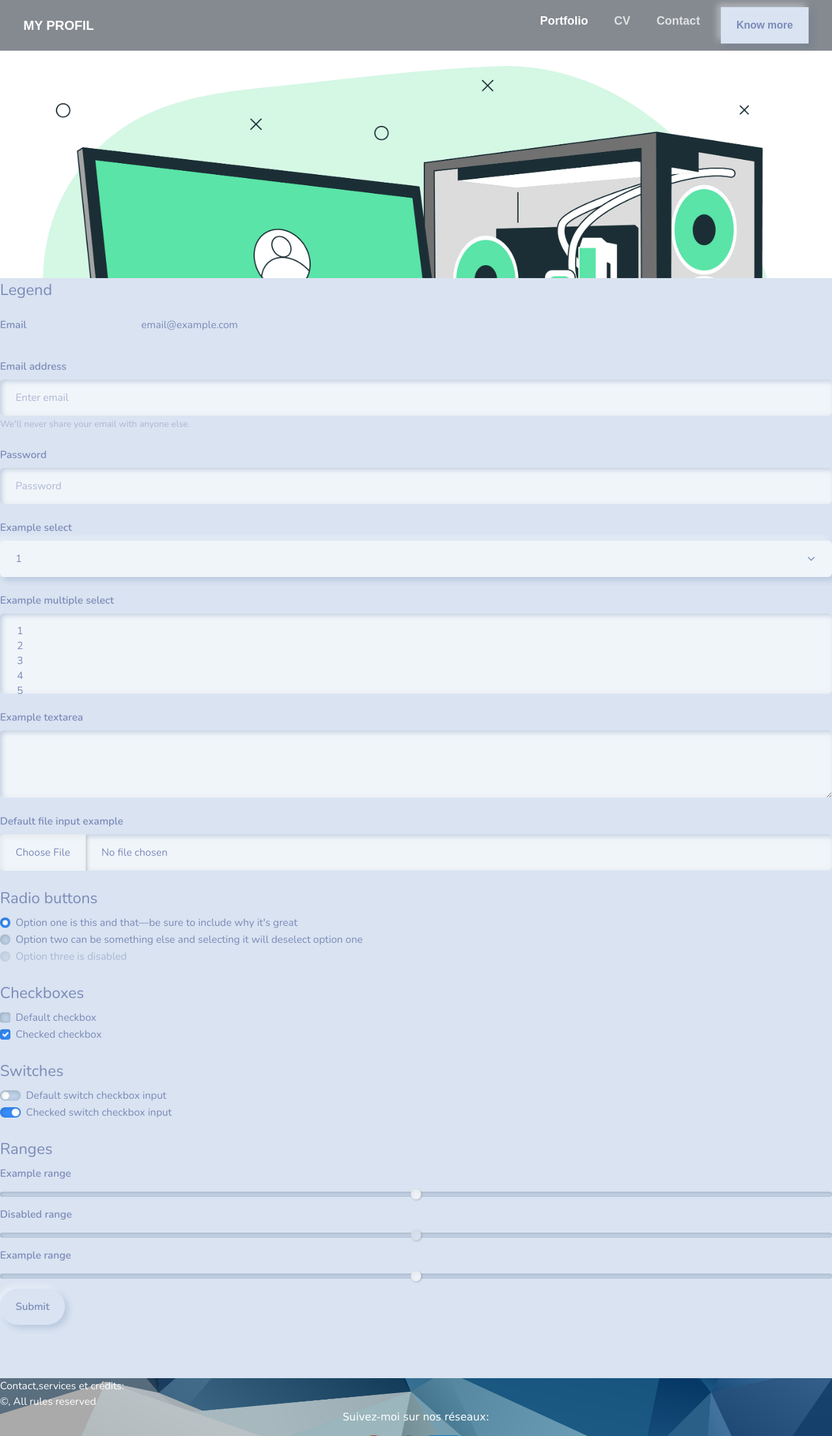
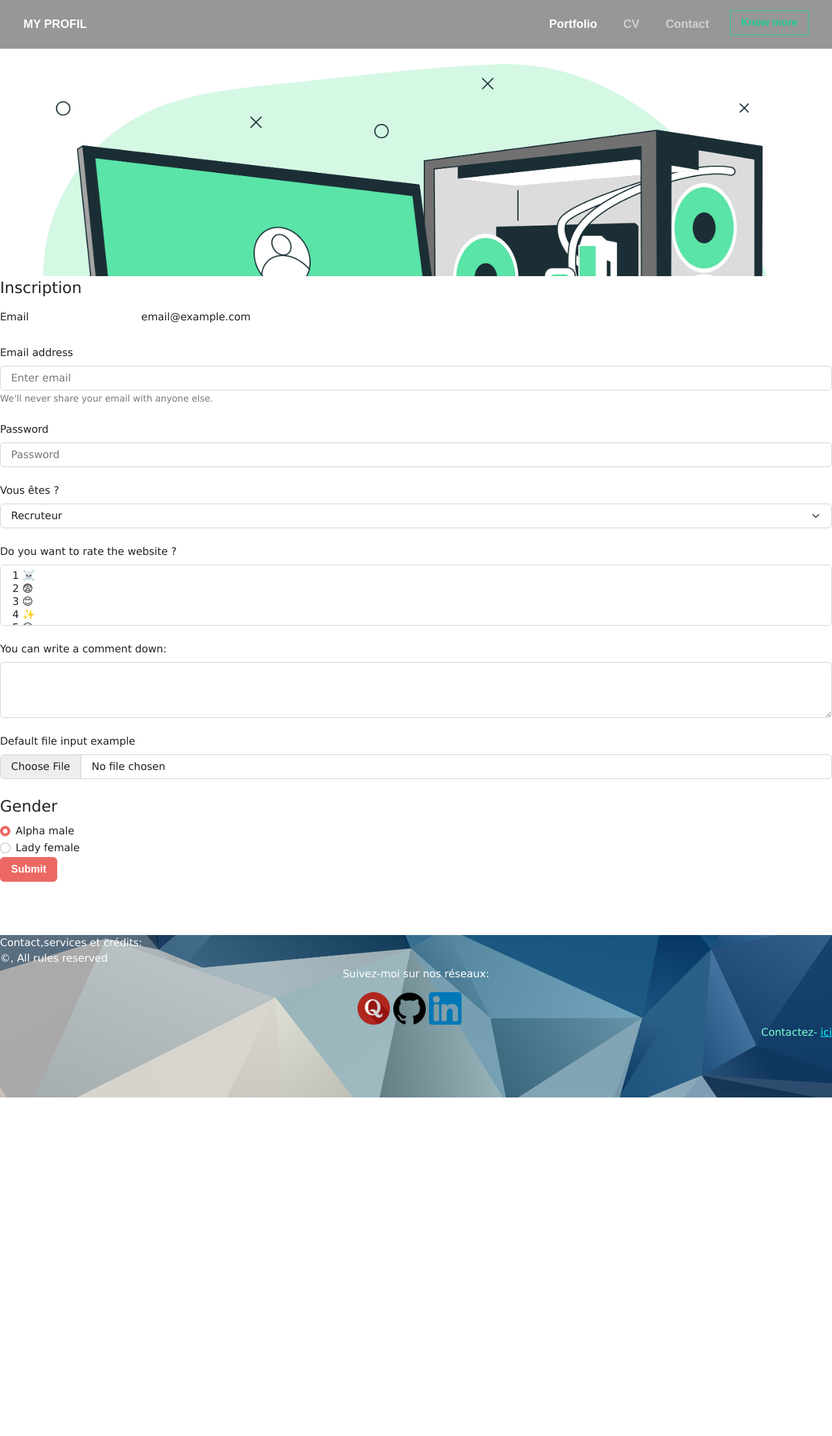
Before and after one commit to Blow07/ProjetSAE104, a Symfony app: template templates/boye/contact.html.twig in a window 1280 px wide. Shown: the top 2210 px of the page at 65% size. After the commit the page ends 1689 px from the top, so only its background shows below. Run offline with Twig, Linux system fonts and the light colour scheme; the template is opened without the code that fills it, so the values that code supplies are empty; some libraries are stand-ins or nearby versions.

Commit message:
Update contact.html.twig

```diff
--- a/templates/boye/contact.html.twig
+++ b/templates/boye/contact.html.twig
@@ -1,6 +1,6 @@
 {% extends 'base.html.twig' %}
     {% block stylesheets %}
-        <link rel= "stylesheet" href="https://bootswatch.com/5/morph/bootstrap.css" type="text/css">
+
     {% endblock %}
 
 
@@ -11,7 +11,7 @@
     </div>
         <form>
             <fieldset>
-            <legend>Legend</legend>
+            <legend>Inscription</legend>
             <div class="form-group row">
                 <label for="staticEmail" class="col-sm-2 col-form-label">Email</label>
                 <div class="col-sm-10">
@@ -28,27 +28,26 @@
                 <input type="password" class="form-control" id="exampleInputPassword1" placeholder="Password">
             </div>
             <div class="form-group">
-                <label for="exampleSelect1" class="form-label mt-4">Example select</label>
+                <label for="exampleSelect1" class="form-label mt-4">Vous êtes ?</label>
                 <select class="form-select" id="exampleSelect1">
-                <option>1</option>
-                <option>2</option>
-                <option>3</option>
-                <option>4</option>
-                <option>5</option>
+                <option>Recruteur</option>
+                <option>Chef d'entreprise</option>
+                <option>Client</option>
+                <option>Autres</option>
                 </select>
             </div>
             <div class="form-group">
-                <label for="exampleSelect2" class="form-label mt-4">Example multiple select</label>
+                <label for="exampleSelect2" class="form-label mt-4">Do you want to rate the website ?</label>
                 <select multiple="" class="form-select" id="exampleSelect2">
-                <option>1</option>
-                <option>2</option>
-                <option>3</option>
-                <option>4</option>
-                <option>5</option>
+                <option>1 ☠️</option>
+                <option>2 😨</option>
+                <option>3 😊</option>
+                <option>4 ✨</option>
+                <option>5 😍</option>
                 </select>
             </div>
             <div class="form-group">
-                <label for="exampleTextarea" class="form-label mt-4">Example textarea</label>
+                <label for="exampleTextarea" class="form-label mt-4">You can write a comment down:</label>
                 <textarea class="form-control" id="exampleTextarea" rows="3"></textarea>
             </div>
             <div class="form-group">
@@ -56,62 +55,21 @@
                 <input class="form-control" type="file" id="formFile">
             </div>
             <fieldset class="form-group">
-                <legend class="mt-4">Radio buttons</legend>
+                <legend class="mt-4">Gender</legend>
                 <div class="form-check">
                 <input class="form-check-input" type="radio" name="optionsRadios" id="optionsRadios1" value="option1" checked="">
                 <label class="form-check-label" for="optionsRadios1">
-                    Option one is this and that—be sure to include why it's great
+                    Alpha male
                 </label>
                 </div>
                 <div class="form-check">
                 <input class="form-check-input" type="radio" name="optionsRadios" id="optionsRadios2" value="option2">
                 <label class="form-check-label" for="optionsRadios2">
-                    Option two can be something else and selecting it will deselect option one
-                </label>
-                </div>
-                <div class="form-check disabled">
-                <input class="form-check-input" type="radio" name="optionsRadios" id="optionsRadios3" value="option3" disabled="">
-                <label class="form-check-label" for="optionsRadios3">
-                    Option three is disabled
+                    Lady female
                 </label>
                 </div>
             </fieldset>
-            <fieldset class="form-group">
-                <legend class="mt-4">Checkboxes</legend>
-                <div class="form-check">
-                <input class="form-check-input" type="checkbox" value="" id="flexCheckDefault">
-                <label class="form-check-label" for="flexCheckDefault">
-                    Default checkbox
-                </label>
-                </div>
-                <div class="form-check">
-                <input class="form-check-input" type="checkbox" value="" id="flexCheckChecked" checked="">
-                <label class="form-check-label" for="flexCheckChecked">
-                    Checked checkbox
-                </label>
-                </div>
-            </fieldset>
-            <fieldset class="form-group">
-                <legend class="mt-4">Switches</legend>
-                <div class="form-check form-switch">
-                <input class="form-check-input" type="checkbox" id="flexSwitchCheckDefault">
-                <label class="form-check-label" for="flexSwitchCheckDefault">Default switch checkbox input</label>
-                </div>
-                <div class="form-check form-switch">
-                <input class="form-check-input" type="checkbox" id="flexSwitchCheckChecked" checked="">
-                <label class="form-check-label" for="flexSwitchCheckChecked">Checked switch checkbox input</label>
-                </div>
-            </fieldset>
-            <fieldset class="form-group">
-                <legend class="mt-4">Ranges</legend>
-                <label for="customRange1" class="form-label">Example range</label>
-                <input type="range" class="form-range" id="customRange1">
-                <label for="disabledRange" class="form-label">Disabled range</label>
-                <input type="range" class="form-range" id="disabledRange" disabled="">
-                <label for="customRange3" class="form-label">Example range</label>
-                <input type="range" class="form-range" min="0" max="5" step="0.5" id="customRange3">
-            </fieldset>
-            <button type="submit" class="btn btn-primary">Submit</button>
+            <a href="../img/bg1.jpg" download="bg1.jpg"><button type="submit" class="btn btn-primary">Submit</button></a>
             </fieldset>
         </form>
 
```
